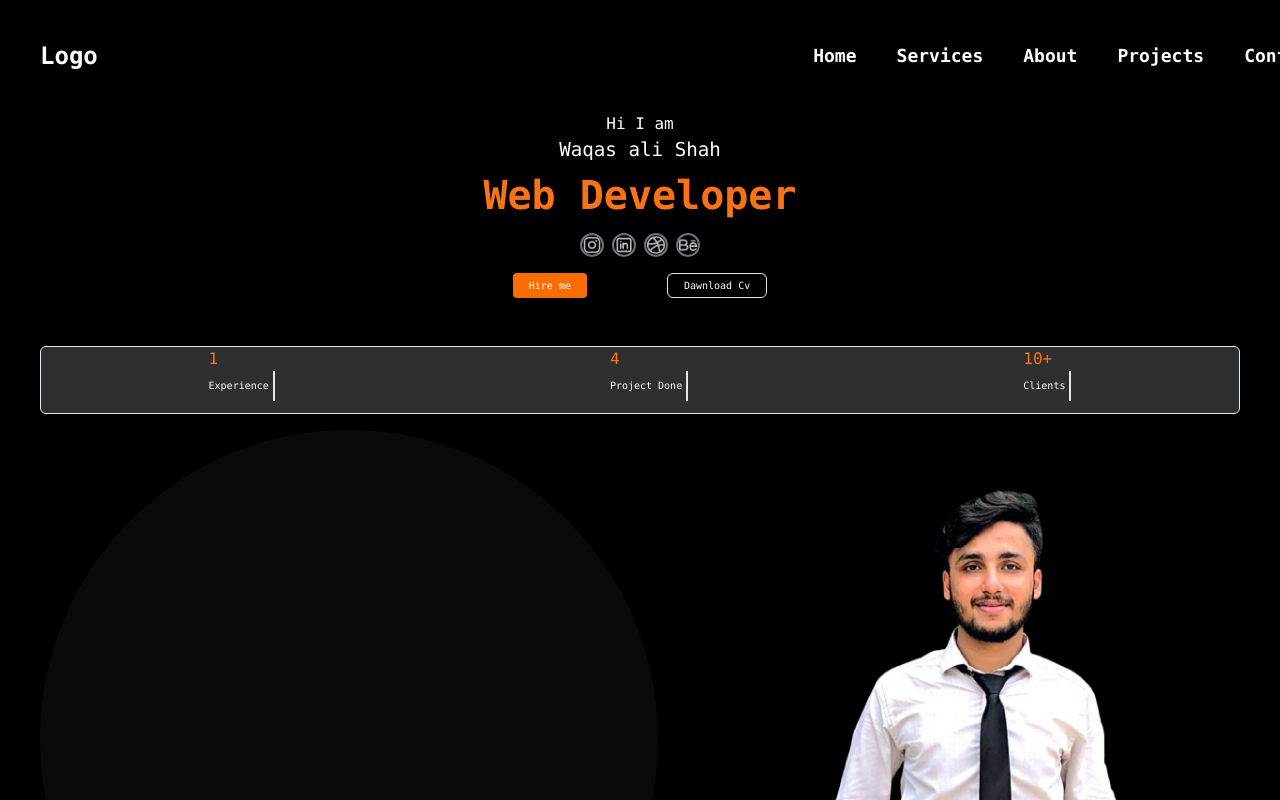
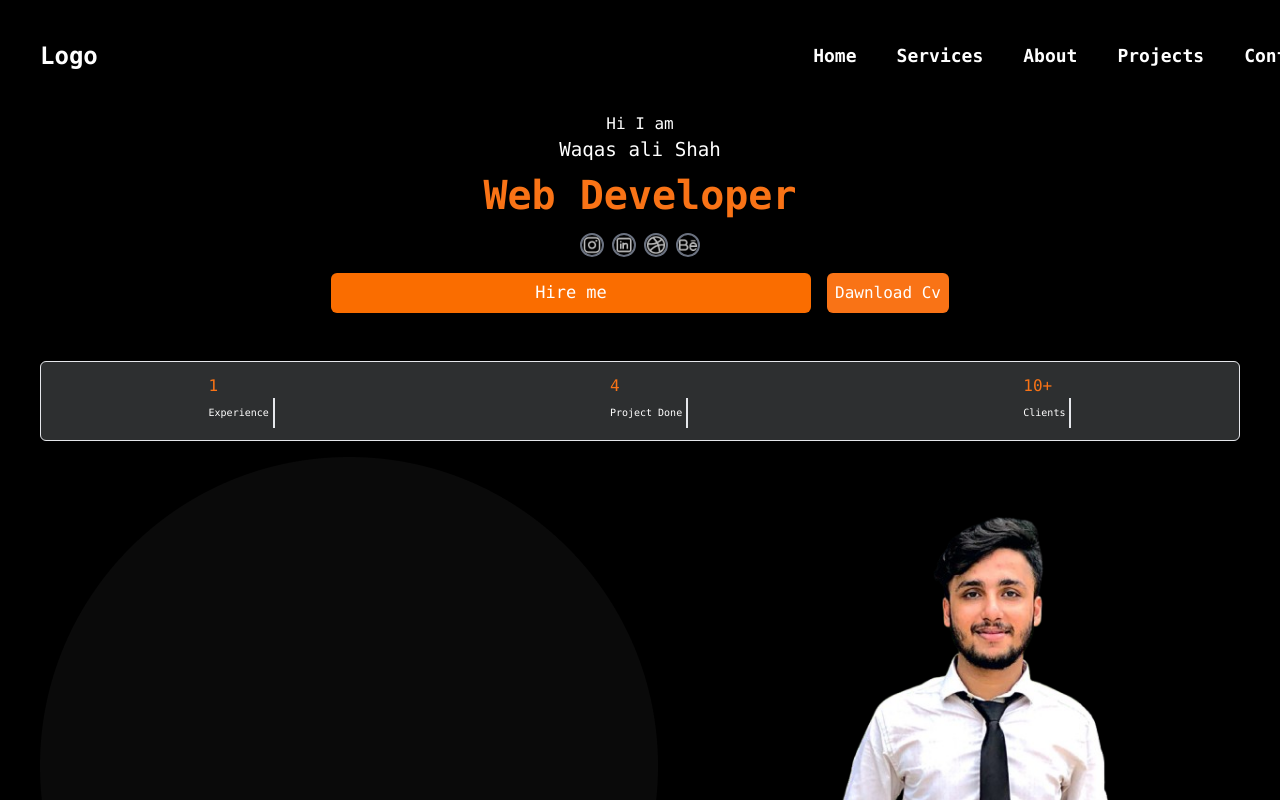
Before and after one commit to Waqas7281/Portfolio, a React (Vite) app: page / in a window 1280 px wide. Shown: the top 800 px of the page. Built offline with nearby package versions, Linux system fonts and the light colour scheme.

Commit message:
new tab fuctionality

```diff
--- a/src/Components/Button.jsx
+++ b/src/Components/Button.jsx
@@ -3,7 +3,7 @@ import React from 'react'
 const Button = () => {
   return (
     <>
-    <button className='text-white bg-[#fa6d00] px-4 py-1 rounded  text-[10px]'>
+    <button className='text-white bg-[#fa6d00]  h-[40px] w-[40%] rounded-md  text-[17px]'>
           Hire me
     </button>
     </>
--- /dev/null
+++ b/src/Components/DawnloadCv.jsx
@@ -0,0 +1,13 @@
+import React from 'react'
+
+const DawnloadCv = () => {
+  return (
+    <div>
+        <a href="/images/cv.pdf" target='_blank' >
+         <button className='text-white bg-orange-500 p-2 rounded-md  justify-center items-center  ' >Dawnload Cv</button>
+        </a>
+    </div>
+  )
+}
+
+export default DawnloadCv
--- a/src/Pages/About.jsx
+++ b/src/Pages/About.jsx
@@ -1,4 +1,5 @@
 import React from 'react'
+import DawnloadCv from '../Components/DawnloadCv'
 
 const About = () => {
   return (
@@ -16,7 +17,9 @@ const About = () => {
       Here are the major skills i have. Years of experience. Specialised in building apps, while ensuring a seamless
       web experience for end users.
       </p></div>
-      <button className='text-white bg-orange-500 p-4 rounded-md mt-4 w-[9rem] '>Dawnload Cv</button>
+    <div className='mt-3'>
+      <DawnloadCv/>
+    </div>
     </div>
 
     </main>
--- a/src/Pages/Home.jsx
+++ b/src/Pages/Home.jsx
@@ -2,6 +2,7 @@ import React,{useState} from 'react';
 import Button from '../Components/Button';
 import Services from './Services';
 import About from './About';
+import DawnloadCv from '../Components/DawnloadCv';
 const Home = () => {
   const [images,setImages] = useState([
     {
@@ -54,16 +55,16 @@ const Home = () => {
             })
           }
           </div>
-          <div className='mt-4 flex gap-5 justify-center'>
+          <div className='mt-4 flex gap-4 justify-center items-center'>
           <Button/>
-          <button className='text-white border-[1px] px-4 py-1 rounded-md sm:ml-[5%] text-[10px] '>Dawnload Cv</button>
+         <DawnloadCv/>
          </div>
          <div className='flex border-[1px] bg-slate-200  bg-opacity-20 h-[50%] mt-[4%] rounded-md  items-center justify-around'>
             {
               Data.map((item,index)=>{
                 return(
                   <div key={index} className='flex float-left flex-col '  >
-                  <p className='  text-orange-500  ' >{item.exp}</p>
+                  <p className='  text-orange-500  pt-3 ' >{item.exp}</p>
                  <div className='flex gap-1 justify-center items-center pb-3'>
                    <p className=' text-white text-[10px]'>{item.title}</p>
                   <span className='border-2 h-[30px] border-l-0 border-t-0 border-b-0 flex '></span>
```
Also changed, not shown: 1 other file (tests, documents, lock files or other folders).
